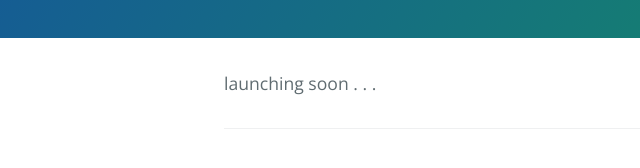
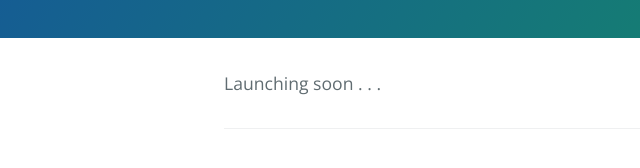
Before and after one commit to inventa-electronics/inventa-electronics.github.io, a plain HTML site: page index.html in a window 1280 px wide. Shown: the part 232-400 px from the top of the page, 0-640 px from the left. Drawn offline with nearby package versions, Linux system fonts and the light colour scheme.

Commit message:
Update index.html

```diff
--- a/index.html
+++ b/index.html
@@ -16,7 +16,7 @@
     </section>
 
     <section class="main-content">
-      <p>launching soon . . .</p>
+      <p>Launching soon . . .</p>
 
       <footer class="site-footer">
 <!--
```
